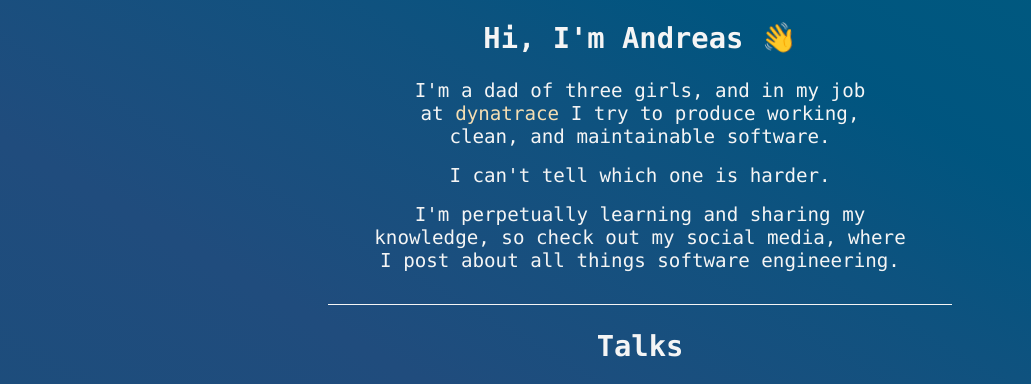
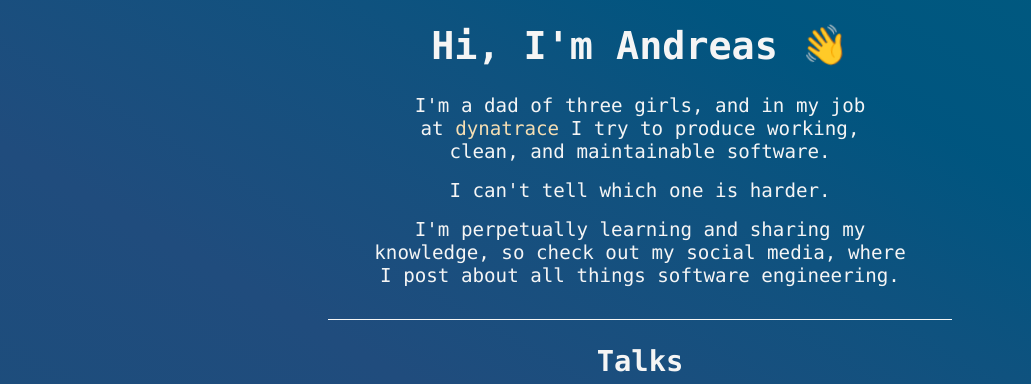
Before and after one commit to holistic-developer/andreas, a plain HTML site: page index.html in a window 1280 px wide. Shown: the part 356-740 px from the top of the page, without its empty margins (0-1031 px from the left). Drawn offline with Linux system fonts and the light colour scheme.

Commit message:
Add h1 style to not rely on depricated h1 font size

```diff
--- a/index.html
+++ b/index.html
@@ -75,6 +75,11 @@
 		footer {
 			margin: 0.5rem 0;
 			text-align: center;
+		}
+
+		h1 {
+			margin-block: 0.67em;
+			font-size: 2em;
 		}
 
 		p {
```
